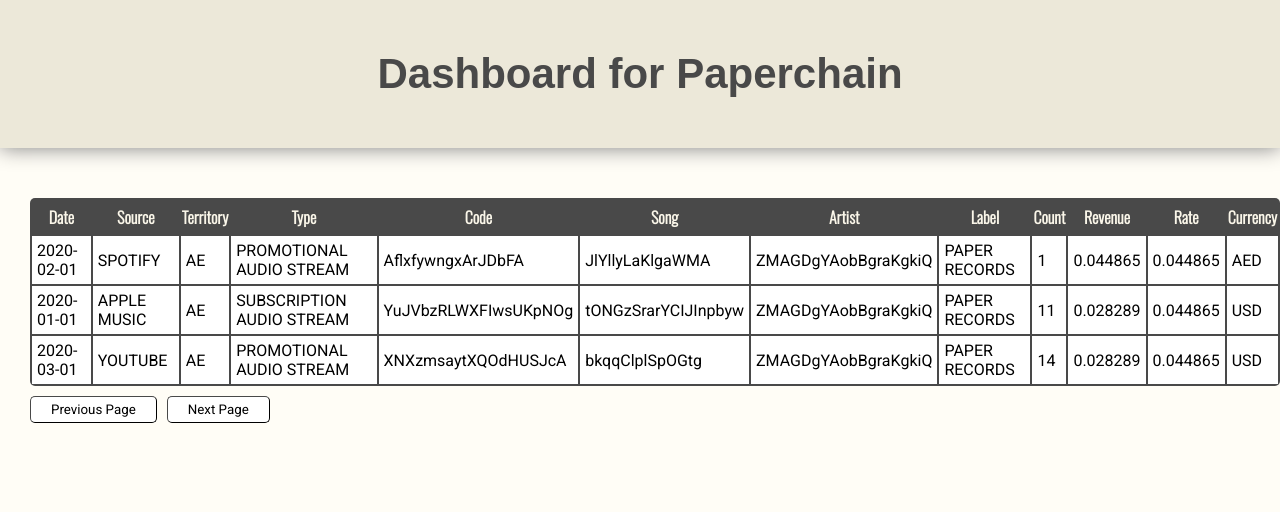
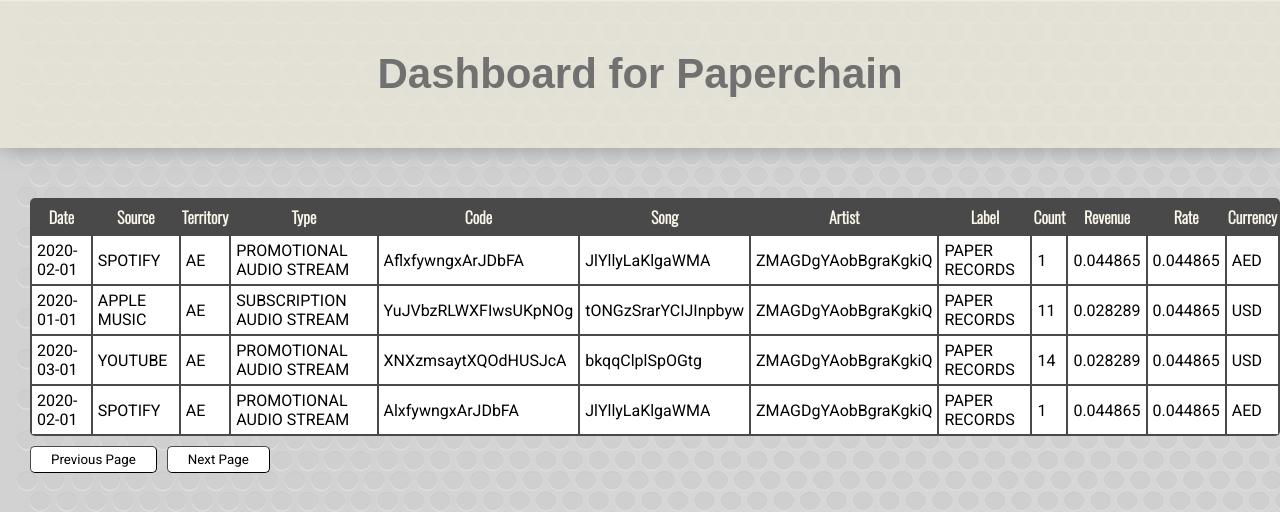
Before and after one commit to Morganhtrotter/Paperchain, a Vue app in the folder dashboard/: page / in a window 1280 px wide. Shown: the top 512 px of the page. Built offline with nearby package versions, Linux system fonts and the light colour scheme.

Commit message:
More styles and background img

```diff
--- a/dashboard/public/index.css
+++ b/dashboard/public/index.css
@@ -29,7 +29,7 @@ table {
 body {
 	margin: 0px;
 	font-family: 'Roboto', sans-serif;
-	background-color: var(--secondary);
+	background-image: url("background.png");
 }
 
 button {
@@ -66,4 +66,5 @@ h1 {
 	font-family: 'Shippori', sans-serif;
 	font-size: 42px;
 	color: var(--quarternary);
+	opacity: 0.7;
 }
--- a/dashboard/src/components/Table.vue
+++ b/dashboard/src/components/Table.vue
@@ -56,7 +56,7 @@ export default {
         {metric_date: "2020-01-01", source: "APPLE MUSIC", territory: "AE", metric_type: "SUBSCRIPTION AUDIO STREAM", isrc: "YuJbzRLWXFIreUKpNOg", asset_name: "tONGzSrarYCIJInpbyw", party_name: "ZMAGDgYAobBgraKgkiQ", label_name: "PAPER RECORDS", units: "11", amount: "0.028289", per_unit_rate: "0.044865", currency: "USD"},
         {metric_date: "2020-03-01", source: "YOUTUBE", territory: "AE", metric_type: "PROMOTIONAL AUDIO STREAM", isrc: "XNXzmsaytXQqUSJcA", asset_name: "bkqqClplSpOGtg", party_name: "ZMAGDgYAobBgraKgkiQ", label_name: "PAPER RECORDS", units: "14", amount: "0.028289", per_unit_rate: "0.044865", currency: "USD"},
       ],
-      pageSize: 3,
+      pageSize: 4,
       currentPage: 1,
       count: 1,
       lastSort: ""
```
Also changed, not shown: dashboard/public/background.png (added).
